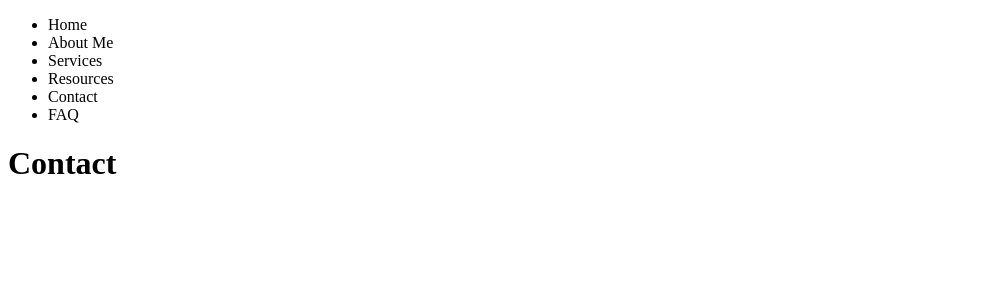
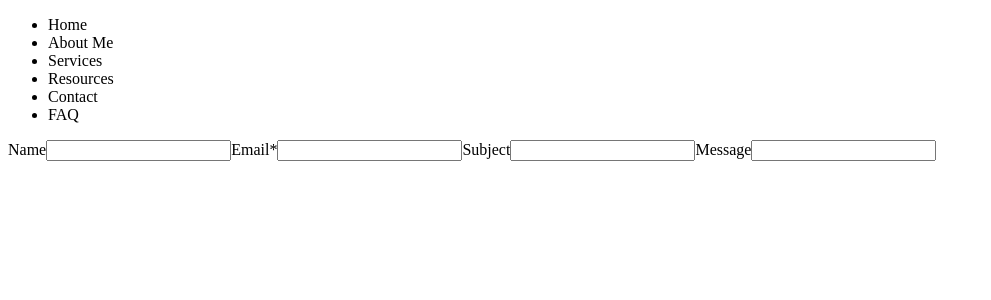
Before and after one commit to cbvargas5/MFT, a React app: page / in a window 1280 px wide. Shown: the top 300 px of the page, without its empty margins (0-991 px from the left). Built offline with nearby package versions, Linux system fonts and the light colour scheme; the HTML template or start-up script is replaced by a standard one.

Commit message:
created form skeleton for Contact component

```diff
--- a/client/src/components/Contact.jsx
+++ b/client/src/components/Contact.jsx
@@ -3,7 +3,16 @@ import React from 'react';
 const Contact = () => {
   return (
     <div>
-      <h1>Contact</h1>
+      <form>
+        <label>Name</label>
+        <input></input>
+        <label>Email*</label>
+        <input></input>
+        <label>Subject</label>
+        <input></input>
+        <label>Message</label>
+        <input></input>
+      </form>
     </div>
   )
 }
```
